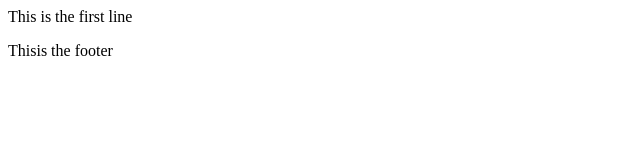
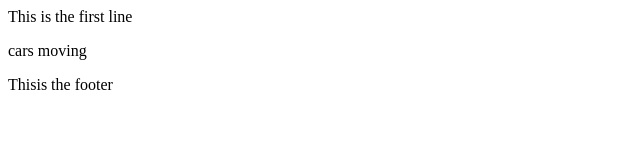
Before and after one commit to njoro254/santanacodes, a plain HTML site: page index.html in a window 1280 px wide. Shown: the whole page, without its empty margins (0-640 px from the left). Drawn offline with Linux system fonts and the light colour scheme.

Commit message:
Cars moving

```diff
--- a/index.html
+++ b/index.html
@@ -7,6 +7,7 @@
 <body>
 
 <p> This is the first line </p>
+ <p>cars moving</p>
 
 </body>
 
```
